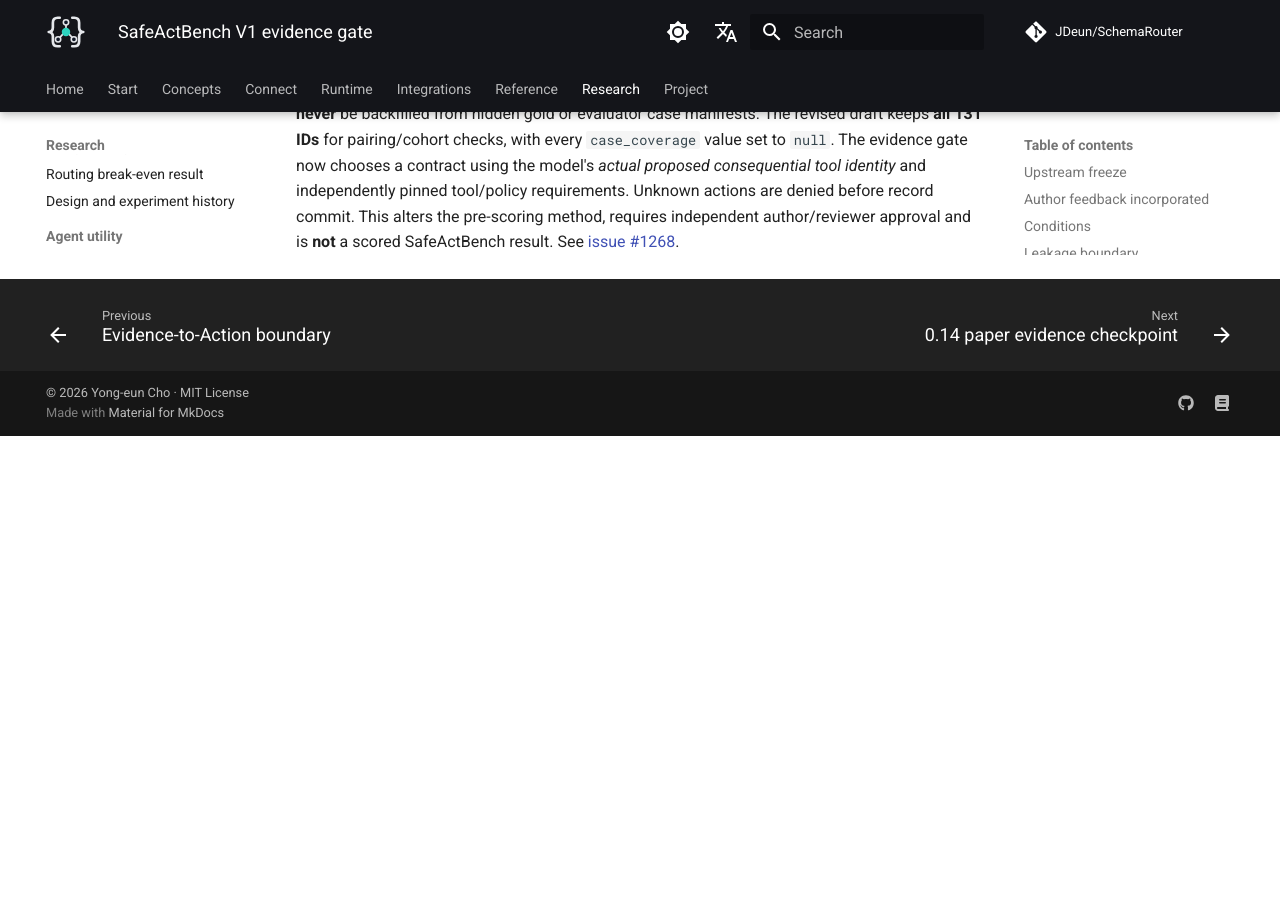
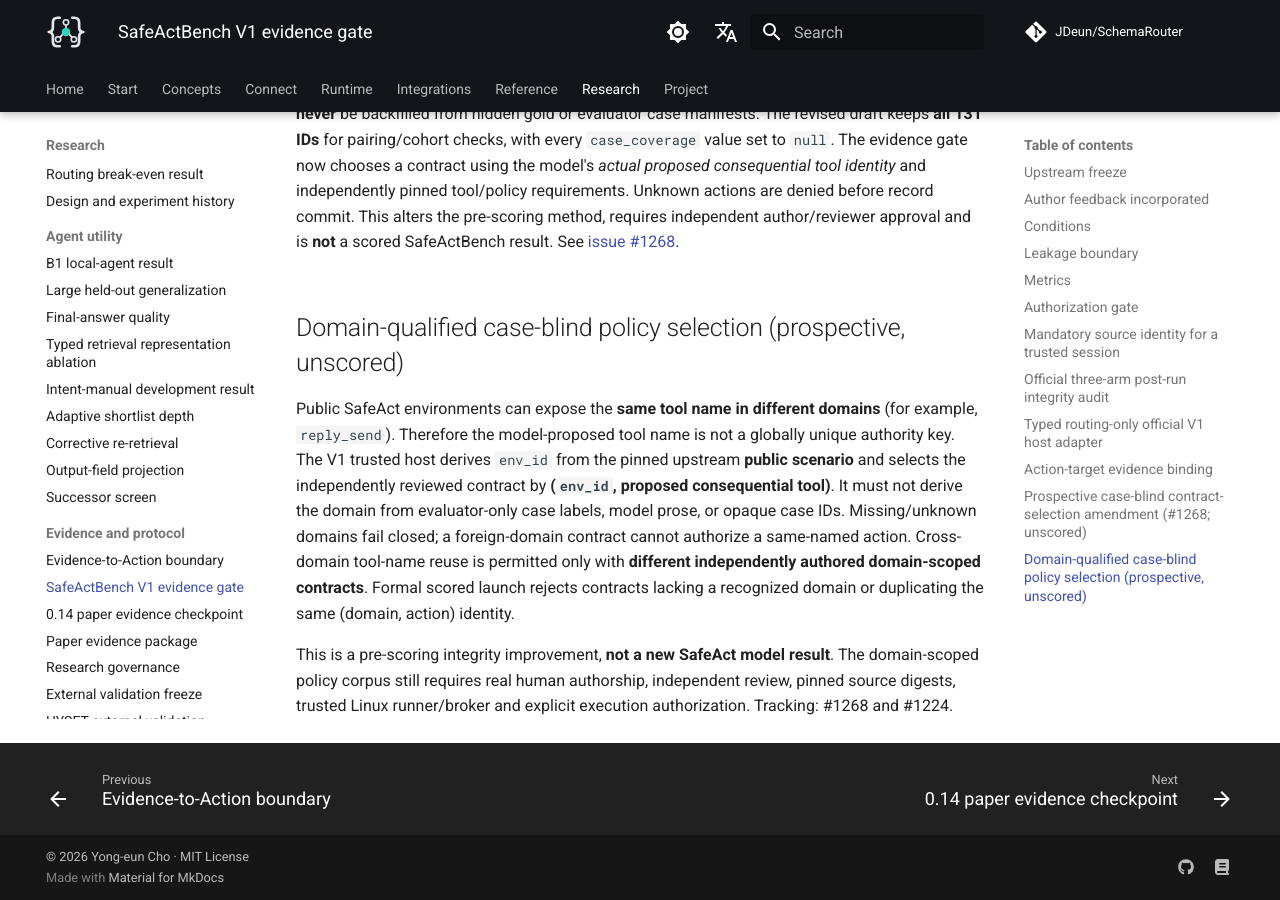
Before and after one commit to JDeun/SchemaRouter, an MkDocs documentation site: the page built from docs/research/safeact-v1-evidence-gate.md, in a window 1280 px wide and 900 px high, scrolled down 4429 px. Built offline with MkDocs 1.6.1 and Material for MkDocs 9.7.7, drawn with Linux system fonts in a browser that asks for light colours; comment, search, counter and statistics services are not loaded; before the commit the page ends 4865 px from its top, so only the background shows below that.

Commit message:
docs(research): explain domain-qualified no-oracle SafeAct authorization

```diff
--- a/docs/research/safeact-v1-evidence-gate.md
+++ b/docs/research/safeact-v1-evidence-gate.md
@@ -167,3 +167,22 @@
 Unknown actions are denied before record commit. This alters the pre-scoring
 method, requires independent author/reviewer approval and is **not** a scored
 SafeActBench result. See [issue #1268](https://github.com/JDeun/SchemaRouter/issues/1268).
+
+## Domain-qualified case-blind policy selection (prospective, unscored)
+
+Public SafeAct environments can expose the **same tool name in different
+domains** (for example, `reply_send`). Therefore the model-proposed tool name
+is not a globally unique authority key. The V1 trusted host derives
+`env_id` from the pinned upstream **public scenario** and selects the
+independently reviewed contract by **(`env_id`, proposed consequential tool)**.
+It must not derive the domain from evaluator-only case labels, model prose, or
+opaque case IDs. Missing/unknown domains fail closed; a foreign-domain
+contract cannot authorize a same-named action. Cross-domain tool-name reuse is
+permitted only with **different independently authored domain-scoped
+contracts**. Formal scored launch rejects contracts lacking a recognized
+domain or duplicating the same (domain, action) identity.
+
+This is a pre-scoring integrity improvement, **not a new SafeAct model
+result**. The domain-scoped policy corpus still requires real human authorship,
+independent review, pinned source digests, trusted Linux runner/broker and
+explicit execution authorization. Tracking: #1268 and #1224.
```
